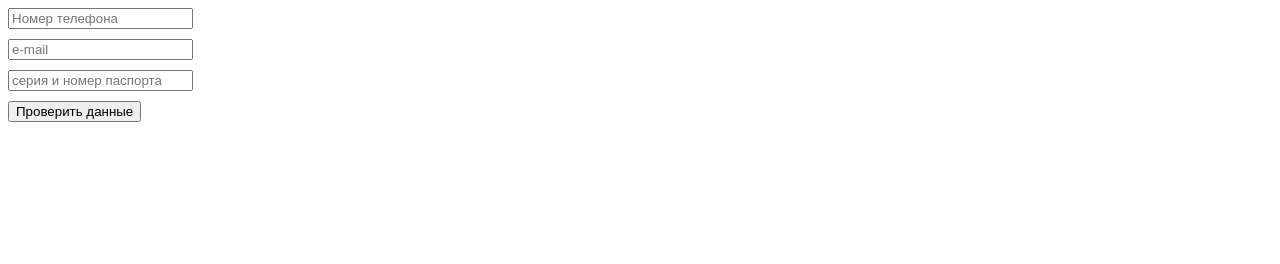
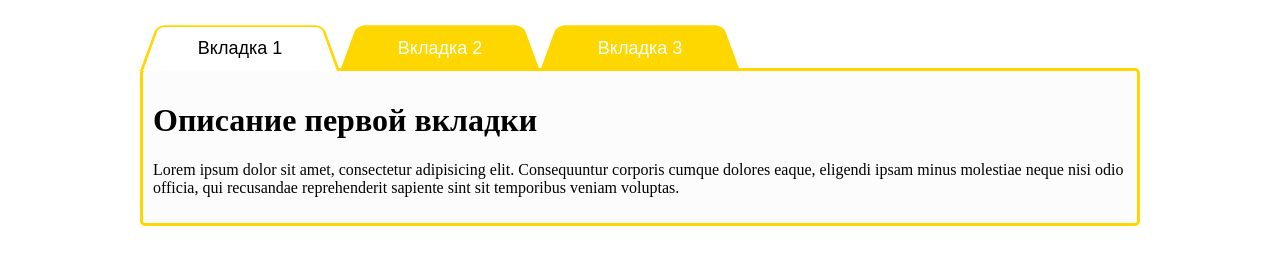
Before and after one commit to DmitriyWhite/GeekBrains_JS2, a plain HTML site: page index.html in a window 1280 px wide. Drawn offline with nearby package versions, Linux system fonts and the light colour scheme.

Commit message:
Добавил четвертое задание

```diff
--- a/index.html
+++ b/index.html
@@ -2,51 +2,112 @@
 <html lang="en">
 <head>
     <meta charset="UTF-8">
-    <title>AJAX Запрос</title>
+    <title>Вкладки</title>
+    <script src="https://code.jquery.com/jquery-3.2.1.min.js"></script>
     <style>
-        input{
+        .tabs{
+            width: 1000px;
+            margin: 0 auto;
+        }
+        .tab-nav{
+            margin:0;
+            padding:0;
+            height: 60px;
+            list-style:none;
+        }
+        .tab-nav li{
+            float:left;
+            perspective: 200px;
+            width: 200px;
+            height: 60px;
+        }
+        .tab-nav li::before {
+            background-color: gold;
+            border-left: 3px solid gold;
+            border-right: 3px solid gold;
+            border-top: 3px solid gold;
+            transform: rotateX(40deg);
+            transform-origin: 50% 100%;
+            border-radius: 10px 10px 0 0;
+            height: 60px;
+            width: 194px;
+            position: absolute;
+            content: '';
+        }
+        .tab-nav li a{
+            height: 100%;
+            width: 100%;
             display: block;
-            margin-bottom: 10px;
+            font-family: Arial, sans-serif;
+            font-size: 18px;
+            text-align: center;
+            padding-top: 30px;
+            box-sizing: border-box;
+            position: relative;
+            color:#fff;
+            text-decoration:none;
+        }
+        .tab-nav li:hover::before{
+            color:#fff;
+            text-decoration:none;
+            background:goldenrod;
+            border-color: goldenrod;
+        }
+        .tab-nav li.select::before{
+            background: #fff;
+            color: #000;
+        }
+        .tab-nav li.select:hover::before{
+            background: #fff;
+            color: #000;
+            border-color: gold;
+        }
+        .tab-nav li.select a{
+            color: #000;
+        }
+        .tab-nav .active{
+            display:inline-block;
+            padding:5px;
+        }
+        .tabs>div{
+            padding:10px;
+            border:3px solid gold;
+            border-radius: 5px;
+            background:#fcfcfc;
         }
     </style>
 </head>
 <body>
-<form id="form" method="post">
-    <input type="text" name="telephone" placeholder="Номер телефона">
-    <input type="text" name="email" placeholder="e-mail">
-    <input type="text" name="passport" placeholder="серия и номер паспорта">
-    <input type="button" id="send" value="Проверить данные">
-</form>
-</form>
+    <div class="tabs">
+        <ul class="tab-nav">
+            <li><a href="#t1">Вкладка 1</a></li>
+            <li><a href="#t2">Вкладка 2</a></li>
+            <li><a href="#t3">Вкладка 3</a></li>
+        </ul>
+        <div id="t1">
+            <h1>Описание первой вкладки</h1>
+            <p>Lorem ipsum dolor sit amet, consectetur adipisicing elit. Consequuntur corporis cumque dolores eaque, eligendi ipsam minus molestiae neque nisi odio officia, qui recusandae reprehenderit sapiente sint sit temporibus veniam voluptas.</p>
+        </div>
+        <div id="t2">
+            <h1>Описание второй вкладки</h1>
+            <p>Lorem ipsum dolor sit amet, consectetur adipisicing elit. Alias assumenda, autem consequatur eligendi excepturi illo itaque minus nemo, nostrum optio pariatur provident quasi qui quis recusandae saepe unde veniam voluptates!</p>
+        </div>
+        <div id="t3">
+            <h1>Описание третьей вкладки</h1>
+            <p>Lorem ipsum dolor sit amet, consectetur adipisicing elit. Incidunt, ratione, voluptatum? Assumenda, deleniti error eveniet illum itaque libero, odit possimus quis sed tempora unde voluptates? Illo inventore quam rem suscipit!</p>
+        </div>
+    </div>
     <script>
-      //регулярка поиска цвета формата #AF67D8
-        console.log("color: #A00000; background-color: #fff".match(/#([0-9A-F]{6}|[0-9A-F]{3})/ig));
-      //поиск положительных чисел в том числе и с точкой
-      var str = "-1.5 0 12. 123.4.", result;
-      var regexp = /(^| )?\d+(\.\d+)?( |$)/g;
-      while (result = regexp.exec(str)) {
-          console.log(result[0]);
-      }
-      //поиск времени
-        console.log('Московское время 09:00, Местное время 21-00'.match(/[0-2]\d[:-][0-5]\d/ig));
-      //проверка координаты
-        var s1="A7", s2="123A7";
-        console.log(/^[a-h][1-8]$/i.test(s1));
-        console.log(/^[a-h][1-8]$/i.test(s2));
-      //проверка номера телефона, e-mail, пасспорта.
-        var telephone=document.getElementsByName('telephone');
-        var email=document.getElementsByName('email');
-        var passport=document.getElementsByName('passport');
-        var checkData=document.getElementById('send');
-        checkData.onclick = function () {
-            if(/^\+\d\(\d{3}\)-\d{3}-\d{2}-\d{2}$/.test(telephone[0].value))telephone[0].style.backgroundColor="green";
-            else telephone[0].style.backgroundColor="red";
-            if(/^\w+@\w+\.\w{2}$/i.test(email[0].value))email[0].style.backgroundColor="green";
-            else email[0].style.backgroundColor="red";
-            if(/^\d{2} \d{2} \d{6}$/.test(passport[0].value))passport[0].style.backgroundColor="green";
-            else passport[0].style.backgroundColor="red";
-        }
-
+        $(function(){
+            $('.tab-nav li:first').addClass('select');
+            $('.tabs>div').hide().filter(':first').show();
+            $('.tab-nav a').click(function(){
+                $('.tabs>div').hide().filter(this.hash).show();
+                $('.tab-nav li').removeClass('select');
+                $(this).parent().addClass('select');
+                return (false);
+            })
+        })
     </script>
 </body>
 </html>
```
